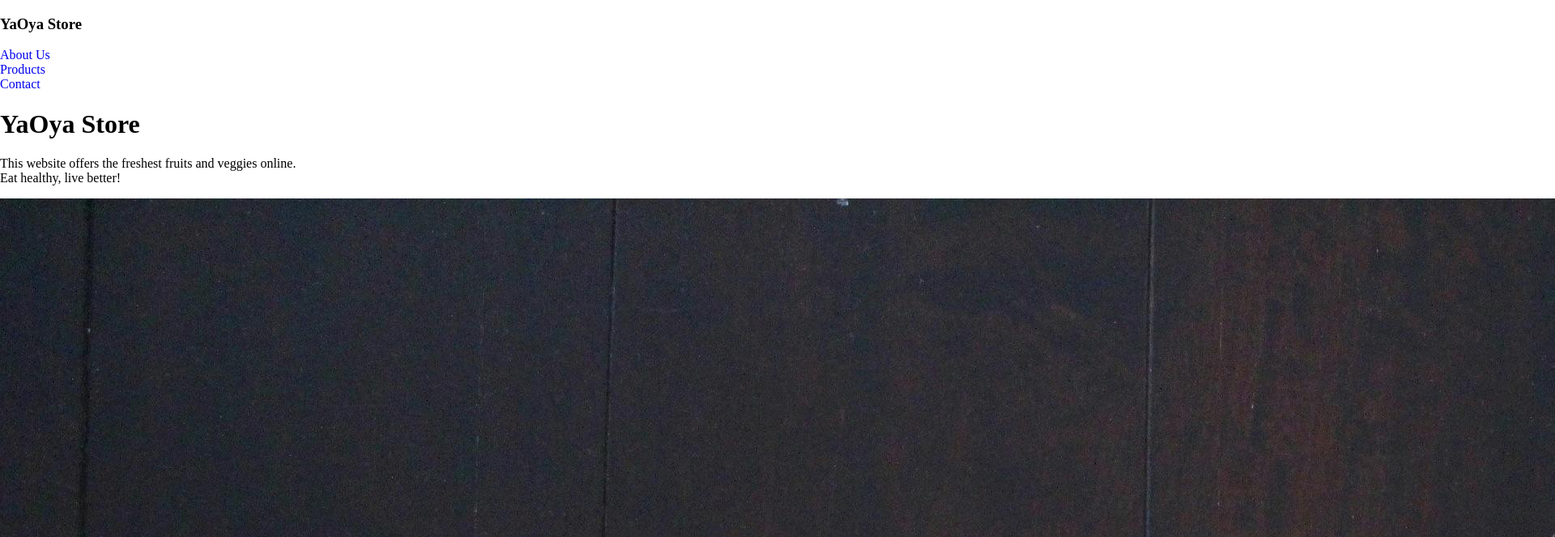
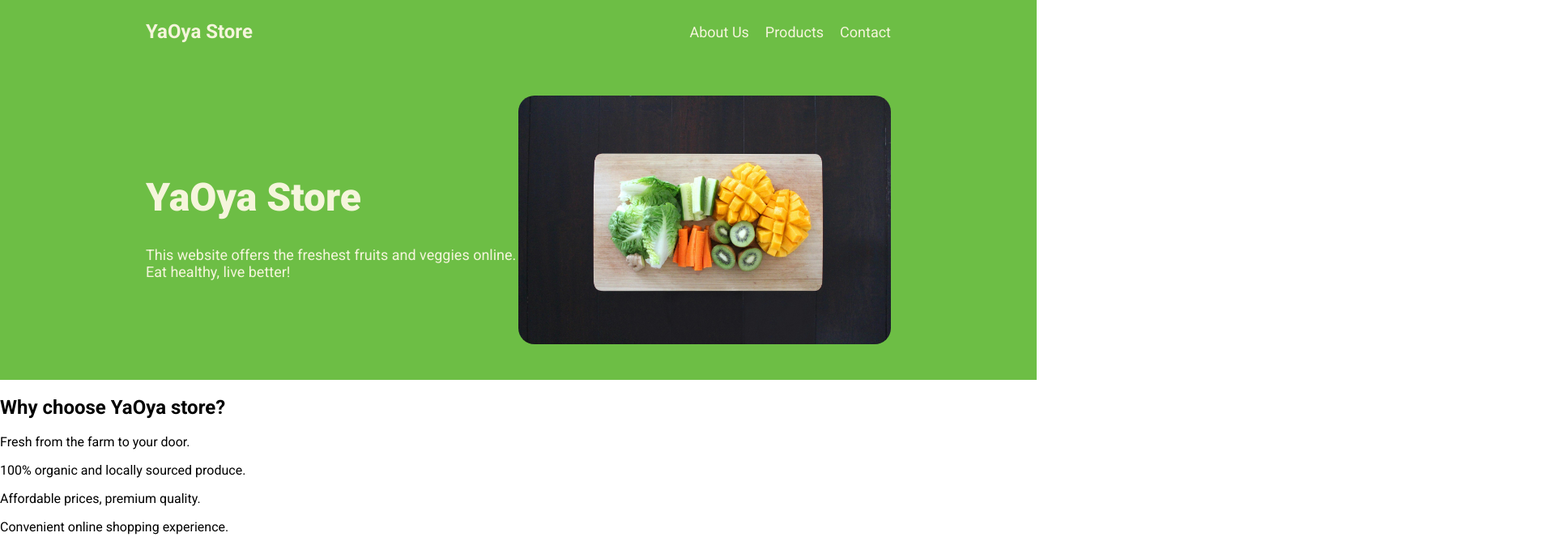
Before and after one commit to handa26/foundations-landing-page, a plain HTML site: page index.html in a window 1280 px wide. Shown: the top 663 px of the page at 81% size, 1920 px wide, since content can reach past the window. Drawn offline with Linux system fonts and the light colour scheme.

Commit message:
Style header and hero section

```diff
--- a/style.css
+++ b/style.css
@@ -1,13 +1,69 @@
+@import url("https://fonts.googleapis.com/css2?family=Roboto:ital,wght@0,100;0,300;0,400;0,500;0,700;0,900;1,100;1,300;1,400;1,500;1,700;1,900&display=swap");
+
 body {
   margin: 0;
   min-height: 100vh;
+  font-family: "Roboto", sans-serif;
 }
 
 ul {
   padding: 0;
   list-style: none;
+
+  display: flex;
+  gap: 20px;
 }
 
 a {
   text-decoration: none;
+  color: #f5f5dc;
+  font-size: 18px;
 }
+
+.header {
+  height: 58px;
+  background-color: #6dbe45;
+  color: #f5f5dc;
+  padding: 10px 180px;
+
+  display: flex;
+  justify-content: space-between;
+  align-items: center;
+}
+
+.header-logo h3 {
+  font-size: 24px;
+}
+
+.hero {
+  display: flex;
+  align-items: center;
+  justify-content: center;
+
+  padding: 40px 180px;
+  background-color: #6dbe45;
+  color: #f5f5dc;
+}
+
+.hero-text {
+  flex: 1;
+}
+
+.hero-img {
+  flex: 1;
+}
+
+.hero-img img {
+  width: 100%;
+  height: auto;
+  border-radius: 20px;
+}
+
+.hero-text h1 {
+  font-size: 48px;
+  font-weight: 900;
+}
+
+.hero-text p {
+  font-size: 18px;
+}
```
